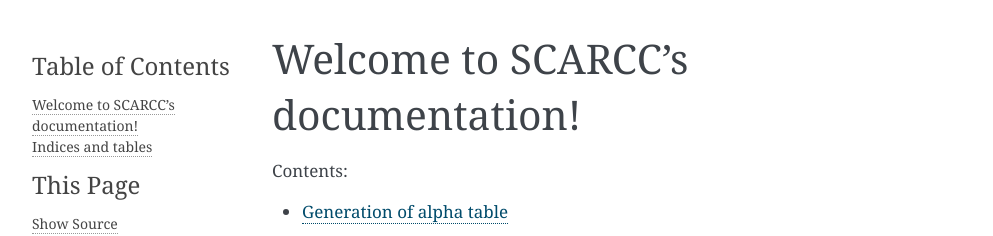
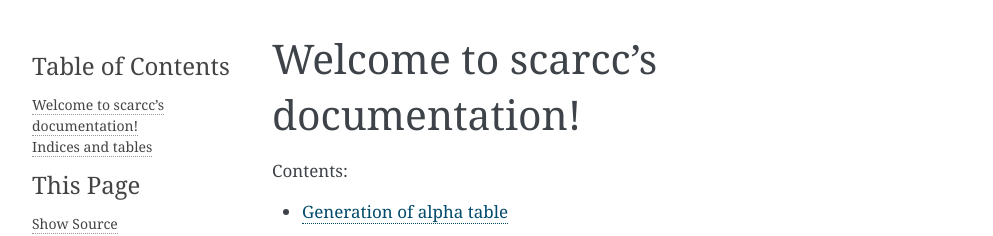
Before and after one commit to TFwongw/scarccpy, a Sphinx documentation site: the page built from docs/index.rst, in a window 1280 px wide. Shown: the top 236 px of the page, without its empty margins (148-1141 px from the left). Built offline with Sphinx 7.4.7, drawn with Linux system fonts in a browser that asks for light colours.

```diff
--- a/docs/index.rst
+++ b/docs/index.rst
@@ -1,9 +1,9 @@
-.. SCARCC documentation master file, created by
+.. scarcc documentation master file, created by
    sphinx-quickstart on Tue Feb 20 17:54:30 2024.
    You can adapt this file completely to your liking, but it should at least
    contain the root `toctree` directive.
 
-Welcome to SCARCC's documentation!
+Welcome to scarcc's documentation!
 ==================================
 
 .. toctree::
```
Also changed, not shown: docs/.readthedocs.yaml (added, +31 -0 lines), docs/requirements.txt (added, +7 -0 lines).
